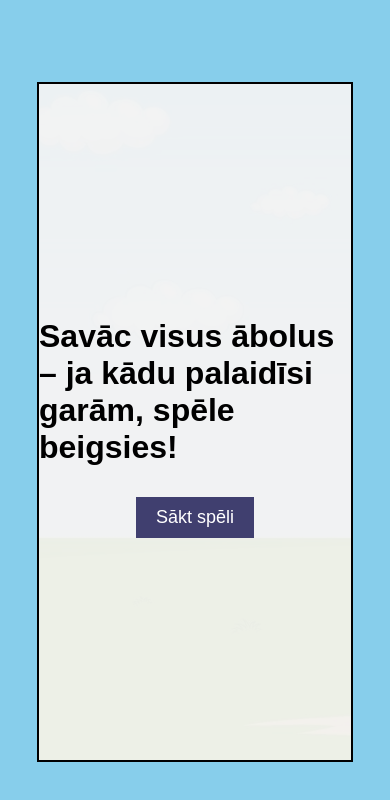
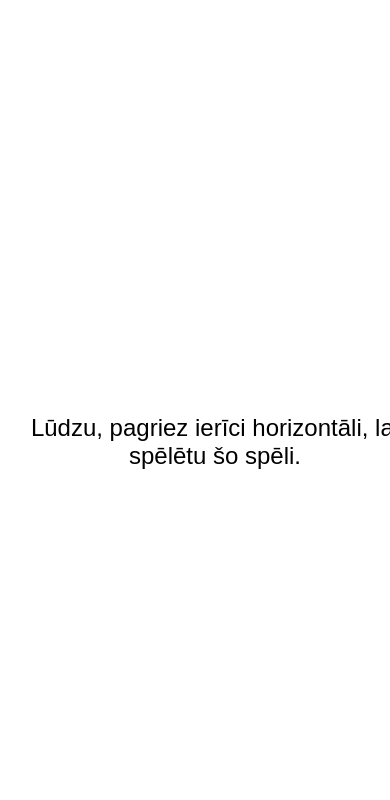
Before and after one commit to Anjutik19/testA, a plain HTML site: page index.html in a window 390 px wide. Drawn offline with Linux system fonts and the light colour scheme.

Commit message:
Update index.html

```diff
--- a/index.html
+++ b/index.html
@@ -1,49 +1,66 @@
 <!DOCTYPE html>
 <html lang="lv">
 <head>
-        <!-- Google tag (gtag.js) -->
+    <!-- Google tag (gtag.js) -->
     <script async src="https://www.googletagmanager.com/gtag/js?id=G-5F299BGN0J"></script>
     <script>
-      window.dataLayer = window.dataLayer || [];
-      function gtag(){dataLayer.push(arguments);}
-      gtag('js', new Date());
-
-      gtag('config', 'G-5F299BGN0J');
+        window.dataLayer = window.dataLayer || [];
+        function gtag() { dataLayer.push(arguments); }
+        gtag('js', new Date());
+        gtag('config', 'G-5F299BGN0J');
     </script>
     <meta charset="UTF-8">
-    <meta name="viewport" content="width=device-width, initial-scale=1.0">
+    <meta name="viewport" content="width=device-width, initial-scale=1.0, maximum-scale=1, user-scalable=no">
     <title>Noķer ābolus</title>
     <style>
-        body {
+        html, body {
+            margin: 0;
+            padding: 0;
+            height: 100%;
             font-family: Arial, sans-serif;
-            margin: 0;
+            background-color: #87CEEB;
             display: flex;
             justify-content: center;
             align-items: center;
-            height: 100vh;
-            background-color: #87CEEB;
+        }
+
+        #orientation-warning {
+            display: none;
+            position: fixed;
+            top: 0;
+            left: 0;
+            width: 100%;
+            height: 100%;
+            background: white;
+            color: black;
+            z-index: 999;
+            font-size: 24px;
+            justify-content: center;
+            align-items: center;
+            text-align: center;
+            padding: 20px;
         }
 
         #game-container {
             position: relative;
-            width: 80%;
+            width: 80vw;
             height: 80vh;
             overflow: hidden;
             background-image: url('./fons1.jpg');
             background-size: cover;
             background-position: center;
             border: 2px solid #000;
-            box-shadow: 0 0 0px rgba(0, 0, 0, 0.5);
+            box-shadow: 0 0 10px rgba(0, 0, 0, 0.5);
         }
 
         .apple {
             position: absolute;
             width: 60px;
             height: 60px;
+            background-image: url('./red.png');
             background-size: contain;
             background-position: center;
             background-repeat: no-repeat;
-            background-image: url('./red.png');
             z-index: 1;
         }
 
@@ -52,12 +69,12 @@
             bottom: 10px;
             width: 120px;
             height: 90px;
-            z-index: 10;
+            background-image: url('./1.png');
             background-size: contain;
             background-position: center;
             background-repeat: no-repeat;
-            background-image: url('./1.png');
             display: none;
+            z-index: 10;
         }
 
         #start-screen, #result-screen {
@@ -70,6 +87,8 @@
             align-items: center;
             background-color: rgba(255, 255, 255, 0.9);
             z-index: 2;
+            padding: 20px;
+            box-sizing: border-box;
         }
 
         #result-screen {
@@ -82,16 +101,32 @@
             background-color: #403F6F;
             color: white;
             border: none;
-            margin: 10px;
+            margin-top: 15px;
+            cursor: pointer;
         }
-
 
         #score {
             display: none;
         }
+
+        @media (orientation: portrait) and (max-width: 768px) {
+            #orientation-warning {
+                display: flex;
+            }
+
+            #game-container {
+                display: none;
+            }
+
+
+        }
     </style>
 </head>
 <body>
+    <div id="orientation-warning">
+        Lūdzu, pagriez ierīci horizontāli, lai spēlētu šo spēli.
+    </div>
+
     <div id="game-container">
         <div id="start-screen">
             <h1>Savāc visus ābolus – ja kādu palaidīsi garām, spēle beigsies!</h1>
@@ -117,24 +152,13 @@
         const finalScore = document.getElementById('final-score');
 
         let appleInterval;
-        let countdownInterval;
         let score = 0;
-
-
-        document.addEventListener('mousemove', (e) => {
-            const rect = gameContainer.getBoundingClientRect();
-            const basketWidth = basket.offsetWidth;
-            let x = e.clientX - rect.left - basketWidth / 2;
-            x = Math.max(0, Math.min(rect.width - basketWidth, x));
-            basket.style.left = `${x}px`;
-        });
 
         function startGame() {
             score = 0;
             startScreen.style.display = 'none';
             resultScreen.style.display = 'none';
             basket.style.display = 'block';
-
             appleInterval = setInterval(spawnApple, 1000);
         }
 
@@ -170,7 +194,6 @@
 
         function endGame() {
             clearInterval(appleInterval);
-            clearInterval(countdownInterval);
             document.querySelectorAll('.apple').forEach(a => a.remove());
             basket.style.display = 'none';
             resultScreen.style.display = 'flex';
@@ -181,6 +204,40 @@
             resultScreen.style.display = 'none';
             startScreen.style.display = 'flex';
         }
+
+
+        document.addEventListener('mousemove', (e) => {
+            const rect = gameContainer.getBoundingClientRect();
+            const basketWidth = basket.offsetWidth;
+            let x = e.clientX - rect.left - basketWidth / 2;
+            x = Math.max(0, Math.min(rect.width - basketWidth, x));
+            basket.style.left = `${x}px`;
+        });
+
+        gameContainer.addEventListener('touchmove', (e) => {
+            const rect = gameContainer.getBoundingClientRect();
+            const basketWidth = basket.offsetWidth;
+            const touch = e.touches[0];
+            let x = touch.clientX - rect.left - basketWidth / 2;
+            x = Math.max(0, Math.min(rect.width - basketWidth, x));
+            basket.style.left = `${x}px`;
+        });
+
+        function checkOrientation() {
+            if (window.innerHeight > window.innerWidth) {
+                document.getElementById('orientation-warning').style.display = 'flex';
+                gameContainer.style.display = 'none';
+            } else {
+                document.getElementById('orientation-warning').style.display = 'none';
+                gameContainer.style.display = 'block';
+            }
+        }
+
+
+        window.addEventListener('load', checkOrientation);
+
+        window.addEventListener('resize', checkOrientation);
+
     </script>
 </body>
 </html>
```
